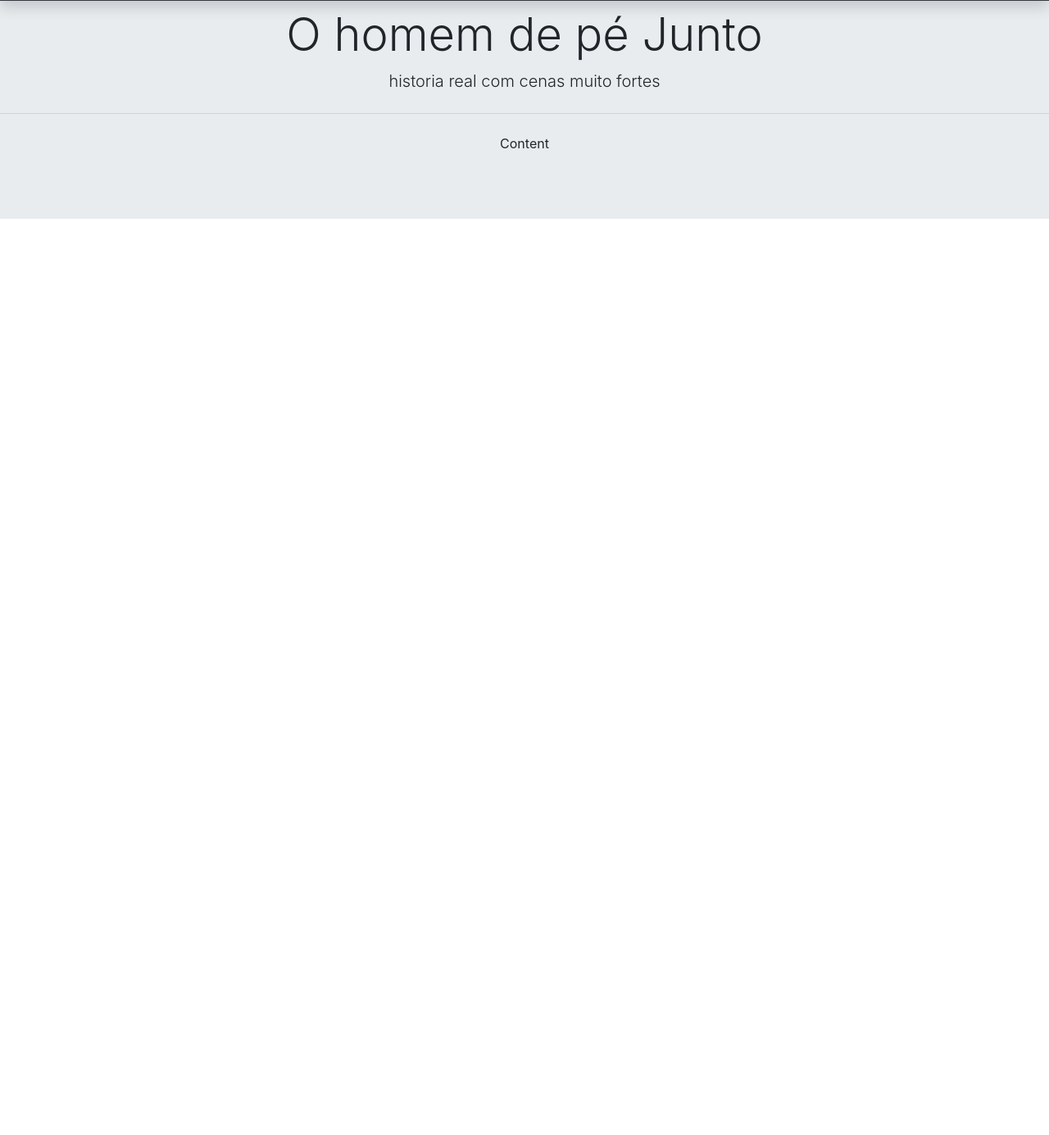
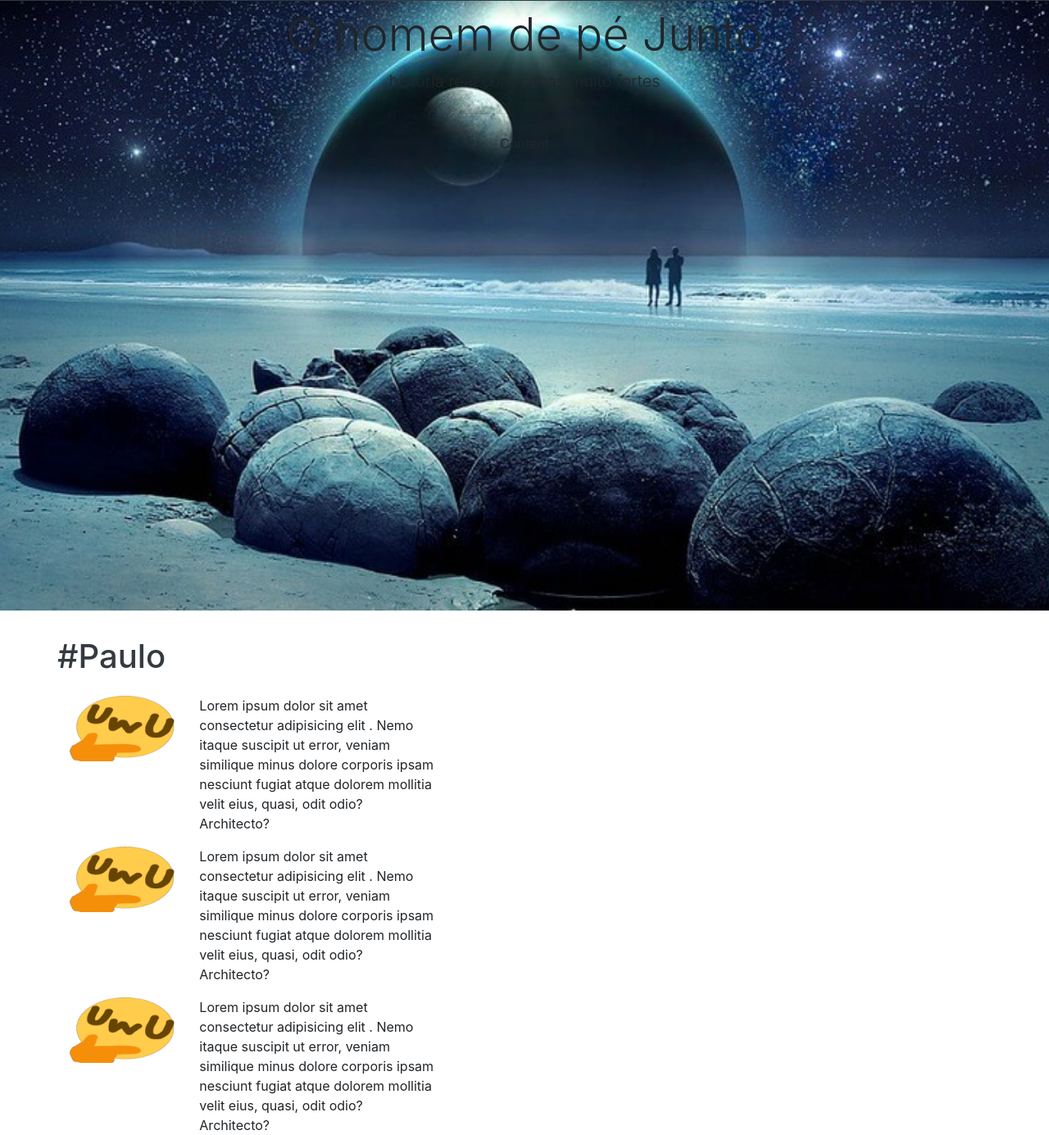
Before and after one commit to MarcoTech1234/Aula-PW-, a plain HTML site: page index.html in a window 1280 px wide. Shown: the part 55-1440 px from the top of the page at 82% size. Before the commit the page ends 800 px from the top, so only its background shows below. Drawn offline with Linux system fonts and the light colour scheme.

Commit message:
atualização

```diff
--- /dev/null
+++ b/css/marco.css
@@ -0,0 +1,6 @@
+.bg-marco {
+    background-image: url(../img/paisagem-espaco.jpg);
+    background-size: cover;
+    background-position: center;
+    height: 100vh;
+}
--- a/index.html
+++ b/index.html
@@ -6,12 +6,14 @@
     <meta http-equiv="X-UA-Compatible" content="IE=edge">
     <meta name="viewport" content="width=device-width, initial-scale=1.0">
     <link rel="stylesheet" href="css/bootstrap.css">
+    <link rel="stylesheet" href="css/marco.css">
     <title>Document</title>
 </head>
 
 <body>
     <nav class="navbar navbar-expand-lg navbar-info bg-dark fixed-top shadow">
-        <a class="navbar-brand"><img class="img-fluid" src="rety (1).png" alt="rety (1).png" width="30px" /></a>
+        <a class="navbar-brand"><img class="img-fluid" src="img/rety (1).png" alt="rety (1).png" width="30px" /></a>
+        <!--LOGO-->
         <button class="navbar-toggler" data-target="#my-nav" data-toggle="collapse" aria-controls="my-nav" aria-expanded="false" aria-label="Toggle navigation">
         <span class="navbar-toggler-icon"></span>
     </button>
@@ -26,11 +28,50 @@
             </ul>
         </div>
     </nav>
-    <div class="jumbotron jumbotron-fluid text-center">
+    <div class="jumbotron jumbotron-fluid text-center bg-marco">
         <h1 class="display-4 ">O homem de pé Junto</h1>
-        <p class="lead">historia real com cenas muito fortes</p>
+        <p class="lead ">historia real com cenas muito fortes</p>
         <hr class="my-4">
         <p>Content</p>
+
+    </div>
+
+    <div class="container">
+        <div class="row">
+            <h1 class="text-dark">#Paulo</h1>
+        </div>
+        <div class="row">
+            <div class="col-12 col-sm-5 col-md-5">
+                <!--Nova estrutura para bootstrap-->
+                <div class="conteiner-fluid">
+                    <div class="row mt-3">
+                        <div class="col-12 col-sm-4 col-md-4">
+                            <img class="img-fluid" src="img/uwu.jpg" alt="" />
+                        </div>
+                        <div class="col-12 col-sm-8 col-md-8">
+                            Lorem ipsum dolor sit amet consectetur adipisicing elit . Nemo itaque suscipit ut error, veniam similique minus dolore corporis ipsam nesciunt fugiat atque dolorem mollitia velit eius, quasi, odit odio? Architecto?
+                        </div>
+                    </div>
+                    <div class="row mt-3">
+                        <div class="col-12 col-sm-4 col-md-4">
+                            <img class="img-fluid" src="img/uwu.jpg" alt="" />
+                        </div>
+                        <div class="col-12 col-sm-8 col-md-8">
+                            Lorem ipsum dolor sit amet consectetur adipisicing elit . Nemo itaque suscipit ut error, veniam similique minus dolore corporis ipsam nesciunt fugiat atque dolorem mollitia velit eius, quasi, odit odio? Architecto?
+                        </div>
+                    </div>
+                    <div class="row mt-3">
+                        <div class="col-12 col-sm-4 col-md-4">
+                            <img class="img-fluid" src="img/uwu.jpg" alt="" />
+                        </div>
+                        <div class="col-12 col-sm-8 col-md-8">
+                            Lorem ipsum dolor sit amet consectetur adipisicing elit . Nemo itaque suscipit ut error, veniam similique minus dolore corporis ipsam nesciunt fugiat atque dolorem mollitia velit eius, quasi, odit odio? Architecto?
+                        </div>
+                    </div>
+                </div>
+            </div>
+        </div>
+    </div>
     </div>
 
     <script src="js/jquery-3.6.0.min.js"></script>
```
Also changed, not shown: img/paisagem-espaco.jpg (added), img/rety (1).png (renamed from rety (1).png), img/uwu.jpg (added).
